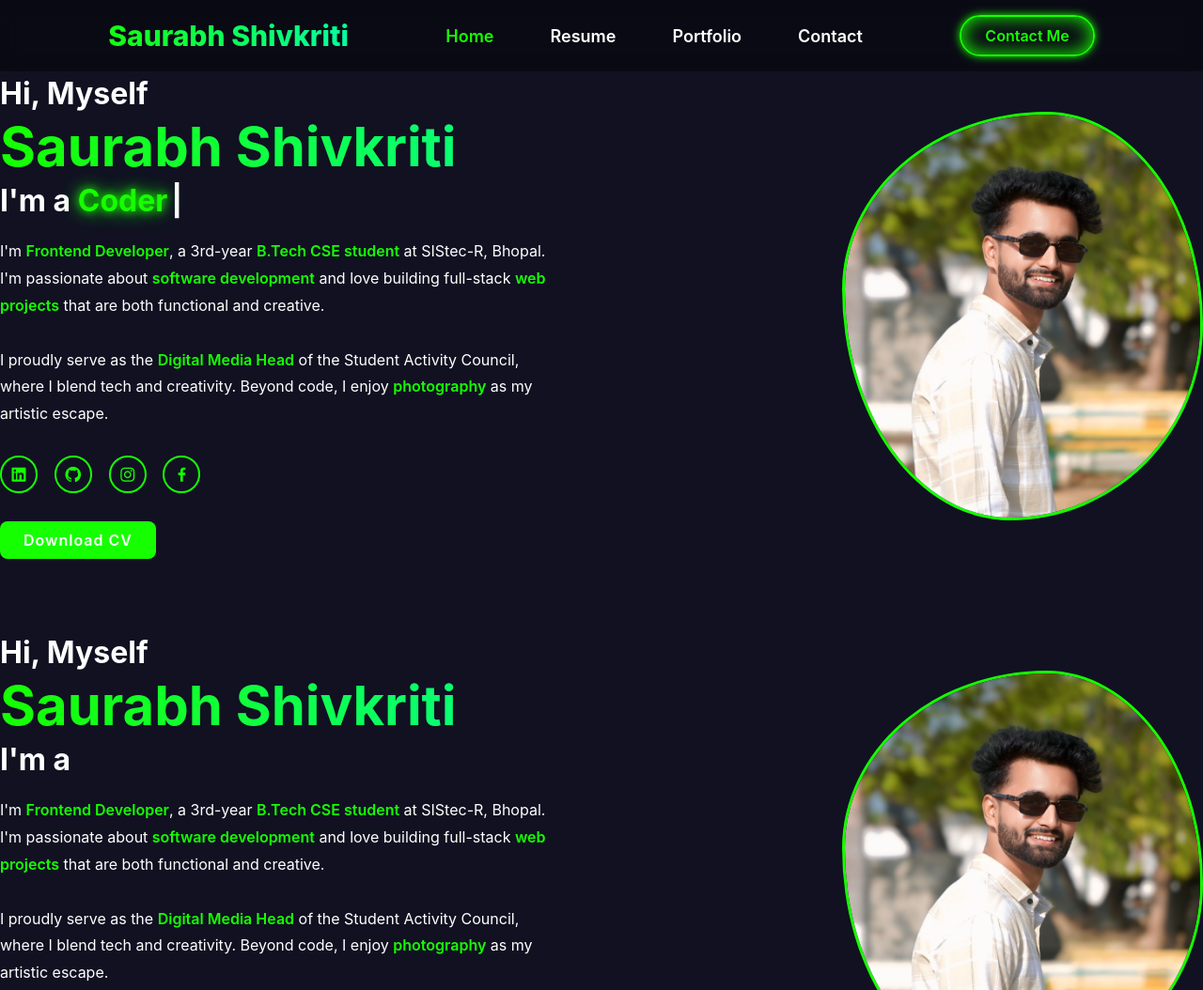
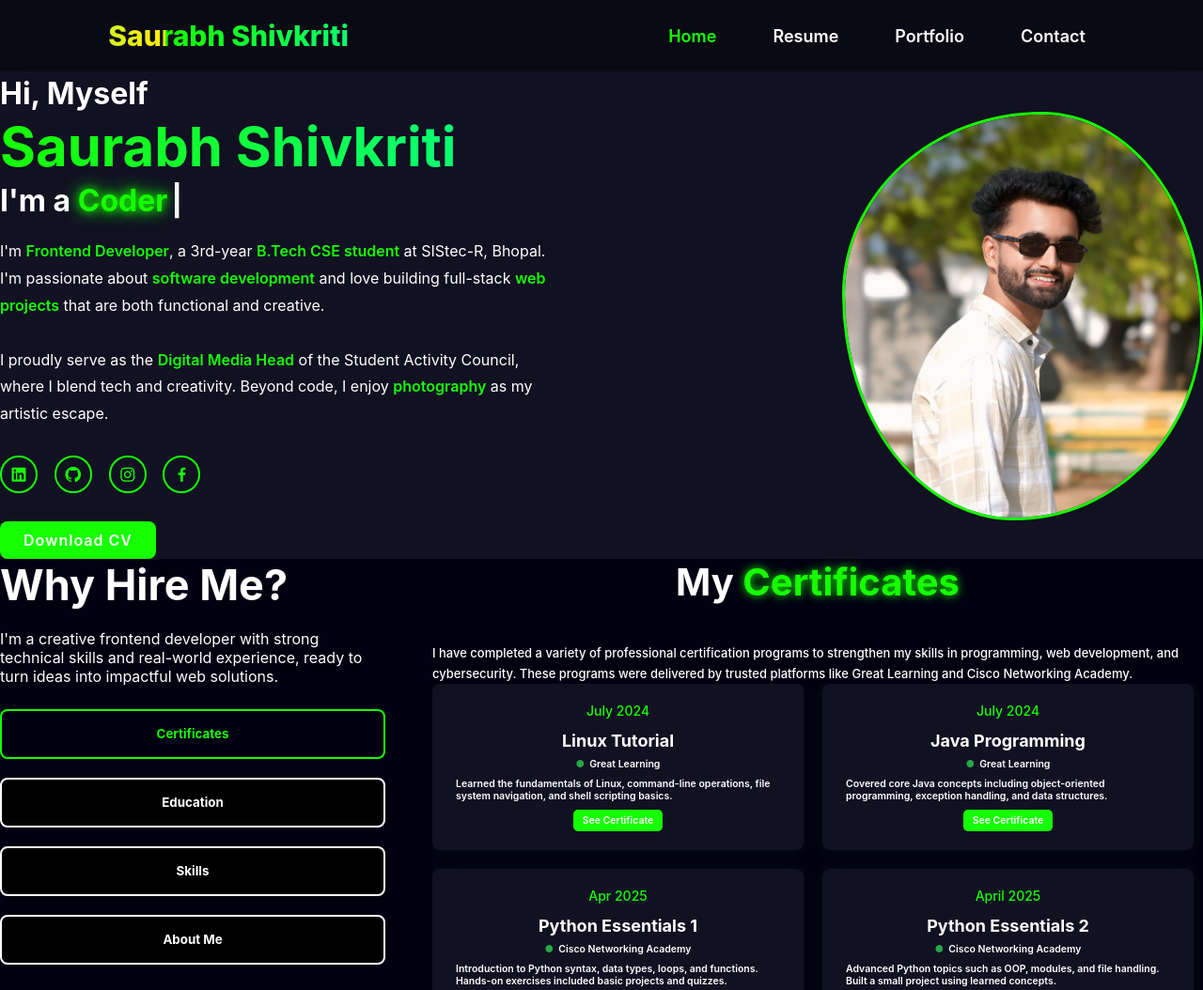
Before and after one commit to saurabh0322/portfolio, a plain HTML site: page index.html in a window 1280 px wide. Shown: the top 1054 px of the page at 94% size. Drawn offline with nearby package versions, Linux system fonts and the light colour scheme.

Commit message:
index.html

```diff
--- a/index.html
+++ b/index.html
@@ -2,7 +2,7 @@
 <html lang="en">
 <head>
   <meta charset="UTF-8" />
-  <meta name="viewport" content="width=device-width, initial-scale=1.0" />
+  <meta name="viewport" content="width=device-width, initial-scale=1.0, minimum-scale=1.0, maximum-scale=1.0, user-scalable=no">
   <title>Saurabh Shivkriti</title>
 
   <!-- CSS -->
@@ -32,50 +32,7 @@
       <li><a href="#portfolio" class="nav-link">Portfolio</a></li>
       <li><a href="#contact" class="nav-link">Contact</a></li>
     </ul>
-
-    <div class="top-btn">
-      <a href="#contact" class="nav-btn">Contact Me</a>
-    </div>
   </header>
-
-  <!-- Home Section -->
-  <section class="home" id="home">
-    <div class="home-content">
-      <h3>Hi, Myself</h3>
-      <h1>Saurabh Shivkriti</h1>
-      <h3>I'm a <span class="multiple-text"></span></h3>
-      <p>
-        I'm <span class="highlight">Frontend Developer</span>, a 3rd-year
-        <span class="highlight">B.Tech CSE student</span> at SIStec-R, Bhopal.
-        I'm passionate about <span class="highlight">software development</span> and love building
-        full-stack <span class="highlight">web projects</span> that are both functional and creative.
-        <br /><br />
-        I proudly serve as the <span class="highlight">Digital Media Head</span> of the Student Activity Council,
-        where I blend tech and creativity. Beyond code, I enjoy <span class="highlight">photography</span> as my artistic escape.
-      </p>
-
-      <div class="social-media">
-        <a href="https://www.linkedin.com/in/saurabh-shivkriti-2203m2004" target="_blank" rel="noopener noreferrer">
-          <i class='bx bxl-linkedin-square'></i>
-        </a>
-        <a href="https://github.com/saurabh0322" target="_blank" rel="noopener noreferrer">
-          <i class='bx bxl-github'></i>
-        </a>
-        <a href="https://www.instagram.com/saurabh_.22" target="_blank" rel="noopener noreferrer">
-          <i class='bx bxl-instagram'></i>
-        </a>
-        <a href="https://www.facebook.com/share/1XetdXcn2X/" target="_blank" rel="noopener noreferrer">
-          <i class='bx bxl-facebook'></i>
-        </a>
-      </div>
-
-      <a href="#" class="btn">Download CV</a>
-    </div>
-
-    <div class="home-img">
-      <img src="assets/saurabh g.jpg" alt="Profile image" />
-    </div>
-  </section>
 
 
   <!-- Home Section -->
@@ -320,7 +277,6 @@
   </div>
 </section>
 
-<!--Contact Section-->
 
 <!-- Contact Section -->
 <section class="contact active" id="contact">
@@ -354,12 +310,10 @@
         <i class='bx bx-map'></i>
         <div class="detail">
           <p>Address</p>
-          <p>Sikandrabad, Bhopal, Madhya Pradesh</p>
+          <p>Nehru Nagar, Bhopal, Madhya Pradesh</p>
         </div>
       </div>
     </div>
-
-    <!-- Right Side: Contact Form -->
    <!-- Right Side: Form -->
     <div class="contact-right">
       <form action="https://formspree.io/f/mdkgbzwb" method="POST">
@@ -397,6 +351,7 @@
 
   </div>
 </section>
+
   <!-- External JavaScript -->
    <script src="script.js"></script>
 </body>
```
